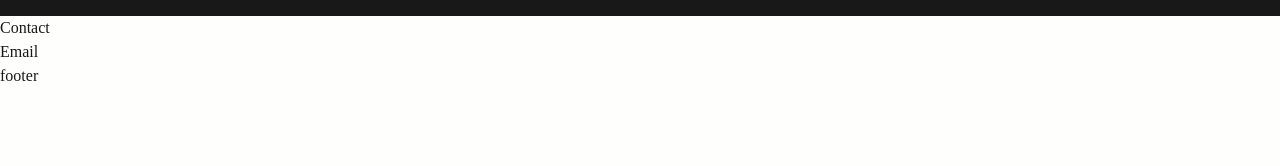
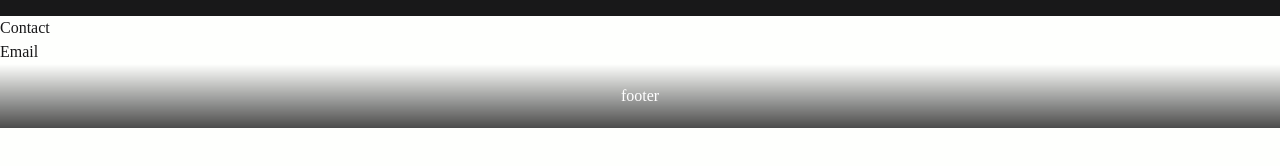
Before and after one commit to GruberCorny/own-Website, a plain HTML site: page sites/contact.html in a window 1280 px wide. Shown: the part 64-230 px from the top of the page. Drawn offline with Linux system fonts and the light colour scheme.

Commit message:
footer test

```diff
--- a/blocks/footer.html
+++ b/blocks/footer.html
@@ -1 +1,3 @@
-<h1>footer</h1>
+<footer>
+    <h1>footer</h1>
+</footer>
--- a/blocks/navbar.html
+++ b/blocks/navbar.html
@@ -1,3 +1,4 @@
+<header>
     <nav>
         <ul>
             <li>
@@ -11,7 +12,8 @@
             </li>
             <li id="github">
                 <a href="https://github.com/GruberCorny" target="_blank" rel="noopener noreferrer">
-                <svg xmlns="http://www.w3.org/2000/svg" width="20" height="20" class="bi bi-github" viewBox="0 0 16 16">
+                    <svg xmlns="http://www.w3.org/2000/svg" width="20" height="20" class="bi bi-github"
+                        viewBox="0 0 16 16">
                         <path
                             d="M8 0C3.58 0 0 3.58 0 8c0 3.54 2.29 6.53 5.47 7.59.4.07.55-.17.55-.38 0-.19-.01-.82-.01-1.49-2.01.37-2.53-.49-2.69-.94-.09-.23-.48-.94-.82-1.13-.28-.15-.68-.52-.01-.53.63-.01 1.08.58 1.23.82.72 1.21 1.87.87 2.33.66.07-.52.28-.87.51-1.07-1.78-.2-3.64-.89-3.64-3.95 0-.87.31-1.59.82-2.15-.08-.2-.36-1.02.08-2.12 0 0 .67-.21 2.2.82.64-.18 1.32-.27 2-.27s1.36.09 2 .27c1.53-1.04 2.2-.82 2.2-.82.44 1.1.16 1.92.08 2.12.51.56.82 1.27.82 2.15 0 3.07-1.87 3.75-3.65 3.95.29.25.54.73.54 1.48 0 1.07-.01 1.93-.01 2.2 0 .21.15.46.55.38A8.01 8.01 0 0 0 16 8c0-4.42-3.58-8-8-8" />
                     </svg>
@@ -19,3 +21,4 @@
             </li>
         </ul>
     </nav>
+</header>
--- a/sites/contact.html
+++ b/sites/contact.html
@@ -10,9 +10,7 @@
 </head>
 
 <body>
-    <header>
-        <div id="navbar-placeholder"></div>
-    </header>
+    <div id="navbar-placeholder"></div>
 
     <main>
         <section>
@@ -25,9 +23,7 @@
         <section></section>
     </main>
 
-    <footer>
-        <div id="footer-placeholder"></div>
-    </footer>
+    <div id="footer-placeholder"></div>
 </body>
 
 <script src="/load.js"></script>
--- a/style.css
+++ b/style.css
@@ -57,3 +57,20 @@ nav li a {
     width: 100%;
     height: 100%;
 }
+
+footer {
+    position: fixed;
+    left: 0;
+    width: 100%;
+    background: linear-gradient(to top, rgba(0, 0, 0, 0.7) 0%, rgba(0, 0, 0, 0) 100%);
+    padding: 20px;
+    text-align: center;
+    color: white;
+    transition: bottom 0.5s ease-in-out;
+    z-index: 1000;
+}
+
+footer.visible {
+    bottom: 0;
+    opacity: 1;
+}
```
Also changed, not shown: index.html (+2 -6 lines), sites/about_me.html (+2 -6 lines). Lines whose indentation alone changed are shown as unchanged.
